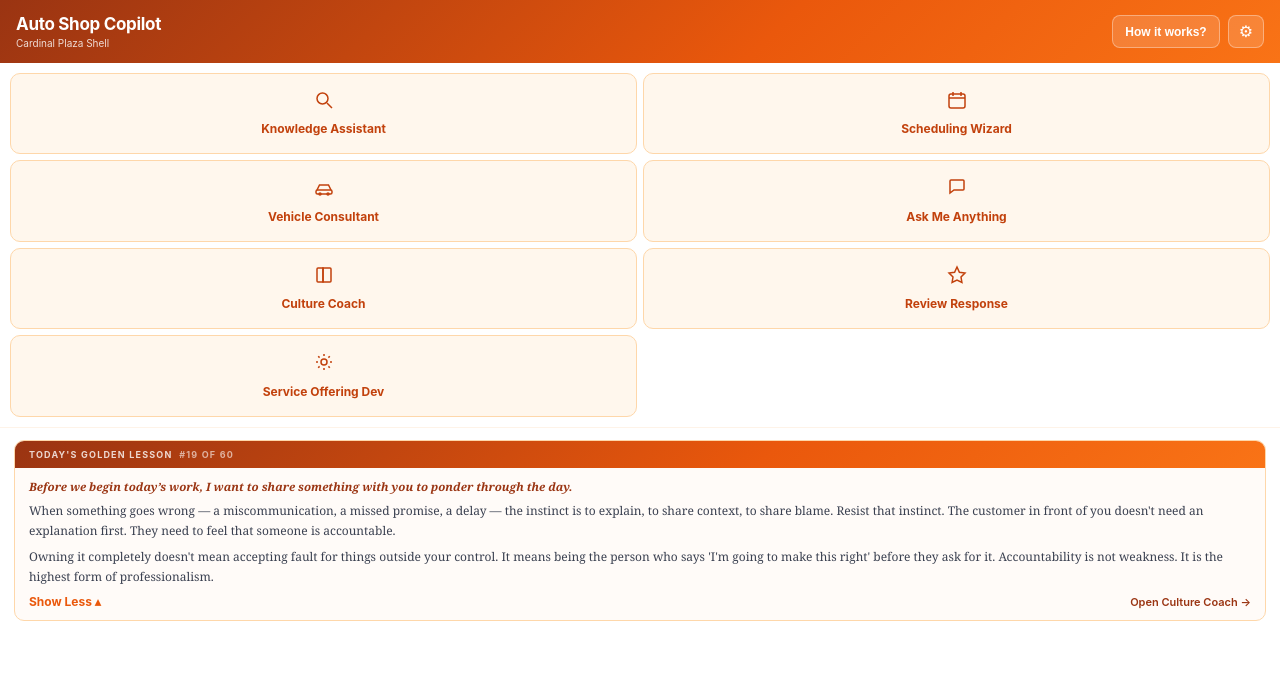
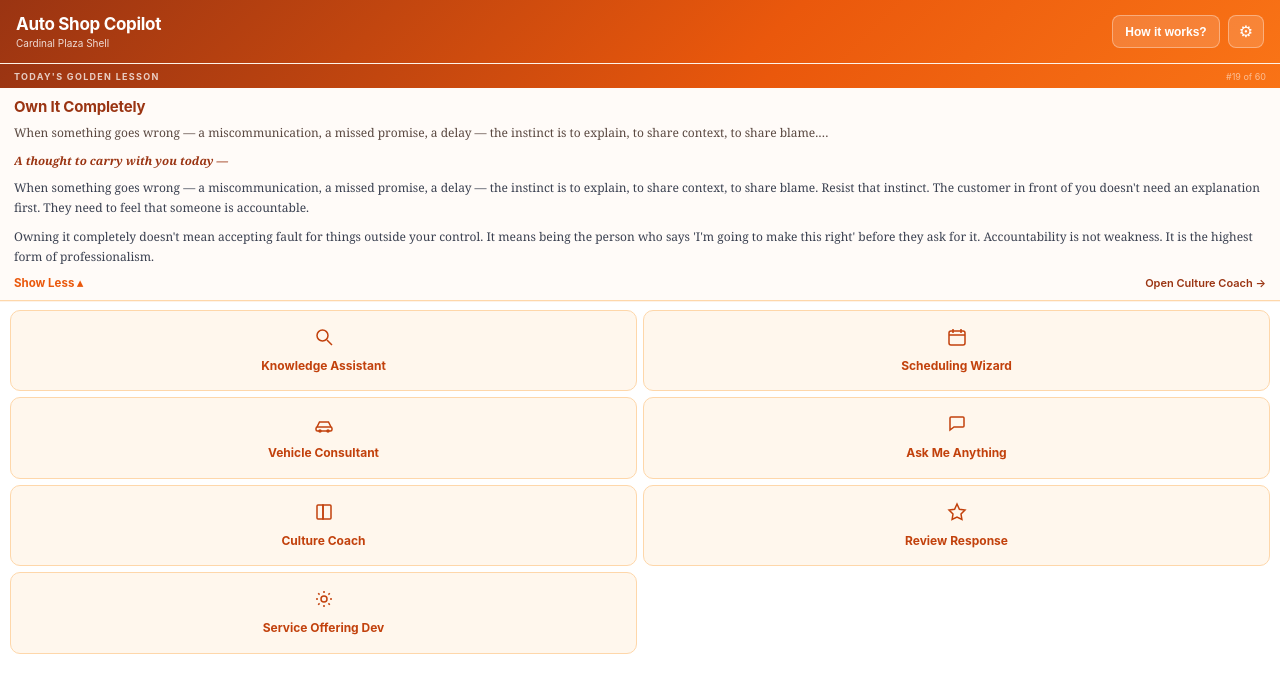
Before and after one commit to cpshell-chris/Project-Clearway-2, a browser extension: page auto-shop-copilot/sidepanel.html in a window 1280 px wide. Both pictures are taken after a click on the button "Read More ▾". Drawn offline with Linux system fonts and the light colour scheme.

Commit message:
update placing and colors

```diff
--- a/auto-shop-copilot/sidepanel.html
+++ b/auto-shop-copilot/sidepanel.html
@@ -23,30 +23,31 @@
 .tm-banner-text { font-size: 11px; color: #8a6a58; font-weight: 500; letter-spacing: 0.1px; }
 .tm-clear-btn { background: none; border: none; font-size: 10px; color: #b8a099; cursor: pointer; padding: 2px 4px; }
 .tm-clear-btn:hover { color: #333; }
-.tile-grid { display: grid; grid-template-columns: 1fr 1fr; gap: 6px; padding: 10px; background: white; flex-shrink: 0; }
+.tile-grid { display: grid; grid-template-columns: 1fr 1fr; gap: 6px; padding: 8px 10px 12px; background: white; flex-shrink: 0; border-top: 1px solid #FEF3E8; }
 .tile { padding: 16px 10px; background: #FFF7ED; border: 1.5px solid #FED7AA; border-radius: 10px; font-size: 12px; font-weight: 700; color: #C2410C; cursor: pointer; text-align: center; line-height: 1.35; transition: all 0.18s; }
 .tile:hover { background: #FFEDD5; border-color: #EA580C; }
 .tile-icon { display: block; font-size: 18px; margin-bottom: 5px; }
-.hub-body { flex: 1; background: white; border-top: 1px solid #FEF3E8; overflow-y: auto; padding: 12px 14px 16px; }
+.hub-body { flex: 1; background: white; border-top: 1px solid #FEF3E8; overflow-y: auto; display: flex; flex-direction: column; }
 .hub-idle-inner { text-align: center; }
 .hub-idle-icon { font-size: 48px; margin-bottom: 16px; opacity: 0.22; }
 .hub-idle-text { font-size: 14px; font-weight: 700; color: #4a5568; margin-bottom: 6px; }
 .hub-idle-sub { font-size: 12px; color: #6c757d; line-height: 1.6; }
 /* Lesson teaser card */
-.lesson-teaser { background: #FFFBF8; border: 1.5px solid #FED7AA; border-radius: 10px; overflow: hidden; }
-.lesson-teaser-header { background: linear-gradient(135deg, #9A3412 0%, #EA580C 60%, #F97316 100%); padding: 8px 14px; }
-.lesson-teaser-label { font-size: 9px; font-weight: 700; color: rgba(255,255,255,0.8); letter-spacing: 1.2px; text-transform: uppercase; }
-.lesson-teaser-num { font-size: 9px; color: rgba(255,255,255,0.6); }
+.lesson-teaser { background: #FFFBF8; border-bottom: 1.5px solid #FED7AA; flex-shrink: 0; }
+.lesson-teaser-header { background: linear-gradient(135deg, #9A3412 0%, #EA580C 60%, #F97316 100%); padding: 7px 14px 6px; display: flex; align-items: center; justify-content: space-between; }
+.lesson-teaser-label { font-size: 9px; font-weight: 700; color: rgba(255,255,255,0.75); letter-spacing: 1.3px; text-transform: uppercase; }
+.lesson-teaser-num { font-size: 9px; color: rgba(255,255,255,0.55); }
 .lesson-teaser-body { padding: 10px 14px 0; }
-.lesson-teaser-intro { font-style: italic; color: #9A3412; font-size: 11.5px; font-weight: 600; line-height: 1.5; font-family: Georgia, serif; margin-bottom: 6px; }
-.lesson-teaser-snippet { font-size: 12px; color: #3a4050; line-height: 1.65; font-family: Georgia, serif; }
+.lesson-teaser-title { font-size: 15px; font-weight: 700; color: #9A3412; line-height: 1.25; margin-bottom: 6px; letter-spacing: -0.2px; }
+.lesson-teaser-snippet { font-size: 12px; color: #5a4840; line-height: 1.65; font-family: Georgia, serif; }
 .lesson-teaser-full { max-height: 0; overflow: hidden; transition: max-height 0.45s cubic-bezier(0.4,0,0.2,1); }
-.lesson-teaser-full.expanded { max-height: 600px; }
-.lesson-teaser-full-inner { font-size: 12px; color: #3a4050; line-height: 1.65; font-family: Georgia, serif; padding-top: 6px; }
+.lesson-teaser-full.expanded { max-height: 700px; }
+.lesson-teaser-full-inner { font-size: 12px; color: #3a4050; line-height: 1.7; font-family: Georgia, serif; padding-top: 8px; }
+.lesson-teaser-full-inner .teaser-intro-line { font-style: italic; color: #9A3412; font-size: 11.5px; font-weight: 600; display: block; margin-bottom: 8px; }
 .lesson-teaser-full-inner p { margin-bottom: 8px; }
 .lesson-teaser-full-inner p:last-child { margin-bottom: 0; }
-.lesson-teaser-actions { display: flex; align-items: center; justify-content: space-between; padding: 8px 14px 11px; }
-.lesson-teaser-more-btn { background: none; border: none; color: #EA580C; font-size: 12px; font-weight: 700; cursor: pointer; padding: 0; font-family: inherit; transition: color 0.15s; }
+.lesson-teaser-actions { display: flex; align-items: center; justify-content: space-between; padding: 8px 14px 10px; }
+.lesson-teaser-more-btn { background: none; border: none; color: #EA580C; font-size: 11.5px; font-weight: 700; cursor: pointer; padding: 0; font-family: inherit; transition: color 0.15s; }
 .lesson-teaser-more-btn:hover { color: #9A3412; }
 .lesson-teaser-open-btn { background: none; border: none; color: #9A3412; font-size: 11px; font-weight: 600; cursor: pointer; padding: 0; font-family: inherit; opacity: 0; pointer-events: none; transition: opacity 0.35s 0.2s; }
 .lesson-teaser-open-btn.visible { opacity: 1; pointer-events: auto; }
@@ -112,7 +113,7 @@
 .ka-step.complete .ka-step-lbl { color: #1a6b3a; }
 .ka-screen { display: none; flex-direction: column; }
 .ka-screen.active { display: flex; }
-.ka-vehicle-pill { display: none; align-items: center; gap: 6px; background: #e8f5e9; border: 1px solid #a5d6a7; border-radius: 20px; padding: 4px 12px; font-size: 11px; font-weight: 600; color: #1a6b3a; margin: 10px 16px 0; }
+.ka-vehicle-pill { display: none; align-items: center; gap: 6px; background: #fdf8f5; border: 1px solid #e8d5c4; border-radius: 20px; padding: 4px 12px; font-size: 11px; font-weight: 500; color: #8a6a58; margin: 10px 16px 0; }
 .ka-vehicle-pill.active { display: flex; }
 .ka-intro-blurb { margin: 14px 16px 0; padding: 11px 13px; background: #FFF7ED; border-left: 3px solid #F97316; border-radius: 0 6px 6px 0; font-size: 11.5px; color: #3a4a6b; line-height: 1.6; }
 .ka-search-card { margin: 14px 16px 0; background: white; border: 1px solid #FED7AA; border-radius: 10px; padding: 16px; }
@@ -180,10 +181,10 @@
 .sw-screen.active { display: block; }
 .sw-card { background: white; border: 1px solid #dee2e6; border-radius: 8px; padding: 16px; margin-bottom: 12px; }
 .sw-container { padding: 16px; }
-.sw-ro-banner { display: none; background: #d4f4e2; border: 1px solid #a8dfc0; border-radius: 8px; padding: 10px 14px; margin-bottom: 12px; align-items: center; justify-content: space-between; }
+.sw-ro-banner { display: none; background: #fdf8f5; border: 1px solid #e8d5c4; border-radius: 8px; padding: 10px 14px; margin-bottom: 12px; align-items: center; justify-content: space-between; }
 .sw-ro-banner.active { display: flex; }
-.sw-ro-banner-text { font-size: 12px; color: #1a6b3a; font-weight: 600; }
-.sw-ro-clear { background: none; border: none; color: #1a6b3a; cursor: pointer; font-size: 14px; padding: 2px 6px; }
+.sw-ro-banner-text { font-size: 12px; color: #8a6a58; font-weight: 500; }
+.sw-ro-clear { background: none; border: none; color: #b8a099; cursor: pointer; font-size: 14px; padding: 2px 6px; }
 .sw-interval-box { background: #f4f6f9; border: 1px solid #FED7AA; border-radius: 8px; padding: 12px 14px; margin-bottom: 14px; display: none; }
 .sw-interval-box.visible { display: flex; gap: 20px; }
 .sw-interval-item { display: flex; flex-direction: column; }
@@ -270,7 +271,7 @@
 .vca-intro { padding: 16px; border-bottom: 1px solid #f0f0f0; }
 .vca-intro h2 { font-size: 15px; color: #9A3412; margin-bottom: 6px; }
 .vca-intro p { font-size: 12px; color: #6c757d; line-height: 1.5; }
-.vca-vehicle-pill { display: none; align-items: center; gap: 6px; background: #eafaf1; border: 1px solid #c3e6cb; border-radius: 20px; padding: 5px 12px; margin: 0 16px 12px; font-size: 11px; color: #1a6b3a; font-weight: 600; }
+.vca-vehicle-pill { display: none; align-items: center; gap: 6px; background: #fdf8f5; border: 1px solid #e8d5c4; border-radius: 20px; padding: 5px 12px; margin: 0 16px 12px; font-size: 11px; color: #8a6a58; font-weight: 500; }
 .vca-vehicle-pill.active { display: flex; }
 .vca-btn-group { padding: 0 16px 16px; display: flex; flex-direction: column; gap: 8px; }
 .vca-report-btn { width: 100%; padding: 12px 14px; border: none; border-radius: 8px; background: linear-gradient(135deg, #9A3412 0%, #EA580C 100%); color: white; font-size: 13px; font-weight: 700; cursor: pointer; text-align: left; transition: opacity 0.18s; }
@@ -298,7 +299,7 @@
 .ama-toggle-btn { flex: 1; padding: 9px 6px; border-radius: 8px; border: 1.5px solid #FED7AA; background: #FFF7ED; font-size: 12px; font-weight: 600; color: #EA580C; cursor: pointer; text-align: center; transition: all 0.18s; }
 .ama-toggle-btn.active { background: #3D3D3D; color: white; border-color: #F97316; }
 .ama-toggle-btn:hover:not(.active) { background: #FFEDD5; border-color: #EA580C; }
-.ama-vehicle-pill { display: none; align-items: center; gap: 6px; background: #eafaf1; border: 1px solid #c3e6cb; border-radius: 20px; padding: 5px 12px; margin-top: 8px; font-size: 11px; color: #1a6b3a; font-weight: 600; }
+.ama-vehicle-pill { display: none; align-items: center; gap: 6px; background: #fdf8f5; border: 1px solid #e8d5c4; border-radius: 20px; padding: 5px 12px; margin-top: 8px; font-size: 11px; color: #8a6a58; font-weight: 500; }
 .ama-vehicle-pill.active { display: flex; }
 .ama-textarea { width: 100%; padding: 9px 10px; border: 1.5px solid #FED7AA; border-radius: 8px; font-size: 12px; font-family: inherit; resize: vertical; line-height: 1.55; background: white; color: #212529; }
 .ama-textarea:focus { outline: none; border-color: #EA580C; }
@@ -468,6 +469,25 @@
     <button class="tm-clear-btn" id="tm-clear-btn" type="button">&#x2715; Clear</button>
   </div>
 
+  <div class="hub-body">
+    <div class="lesson-teaser" id="lesson-teaser">
+      <div class="lesson-teaser-header">
+        <div class="lesson-teaser-label">Today's Golden Lesson</div>
+        <span class="lesson-teaser-num" id="teaser-lesson-num"></span>
+      </div>
+      <div class="lesson-teaser-body">
+        <div class="lesson-teaser-title" id="teaser-lesson-title"></div>
+        <div class="lesson-teaser-snippet" id="teaser-lesson-snippet"></div>
+        <div class="lesson-teaser-full" id="teaser-lesson-full">
+          <div class="lesson-teaser-full-inner" id="teaser-lesson-full-inner"></div>
+        </div>
+      </div>
+      <div class="lesson-teaser-actions">
+        <button class="lesson-teaser-more-btn" id="teaser-more-btn" type="button">Read More ▾</button>
+        <button class="lesson-teaser-open-btn" id="teaser-open-btn" type="button">Open Culture Coach →</button>
+      </div>
+    </div>
+
     <div class="tile-grid">
       <div class="tile" id="tile-ka">
         <span class="tile-icon"><svg xmlns="http://www.w3.org/2000/svg" viewBox="0 0 20 20" fill="none" stroke="currentColor" stroke-width="1.5" width="20" height="20"><circle cx="8.5" cy="8.5" r="5.5"/><line x1="13" y1="13" x2="18" y2="18"/></svg></span>
@@ -498,24 +518,6 @@
         Service Offering Dev
       </div>
       <div class="tile" id="tile-moc-placeholder" style="visibility:hidden;"></div>
-  </div>
-
-  <div class="hub-body">
-    <div class="lesson-teaser" id="lesson-teaser">
-      <div class="lesson-teaser-header">
-        <div class="lesson-teaser-label">Today's Golden Lesson &nbsp;<span class="lesson-teaser-num" id="teaser-lesson-num"></span></div>
-      </div>
-      <div class="lesson-teaser-body">
-        <div class="lesson-teaser-intro" id="teaser-lesson-intro"></div>
-        <div class="lesson-teaser-snippet" id="teaser-lesson-snippet"></div>
-        <div class="lesson-teaser-full" id="teaser-lesson-full">
-          <div class="lesson-teaser-full-inner" id="teaser-lesson-full-inner"></div>
-        </div>
-      </div>
-      <div class="lesson-teaser-actions">
-        <button class="lesson-teaser-more-btn" id="teaser-more-btn" type="button">Read More ▾</button>
-        <button class="lesson-teaser-open-btn" id="teaser-open-btn" type="button">Open Culture Coach →</button>
-      </div>
     </div>
   </div>
 
```
Also changed, not shown: auto-shop-copilot/sidepanel.js. Lines whose indentation alone changed are shown as unchanged.
